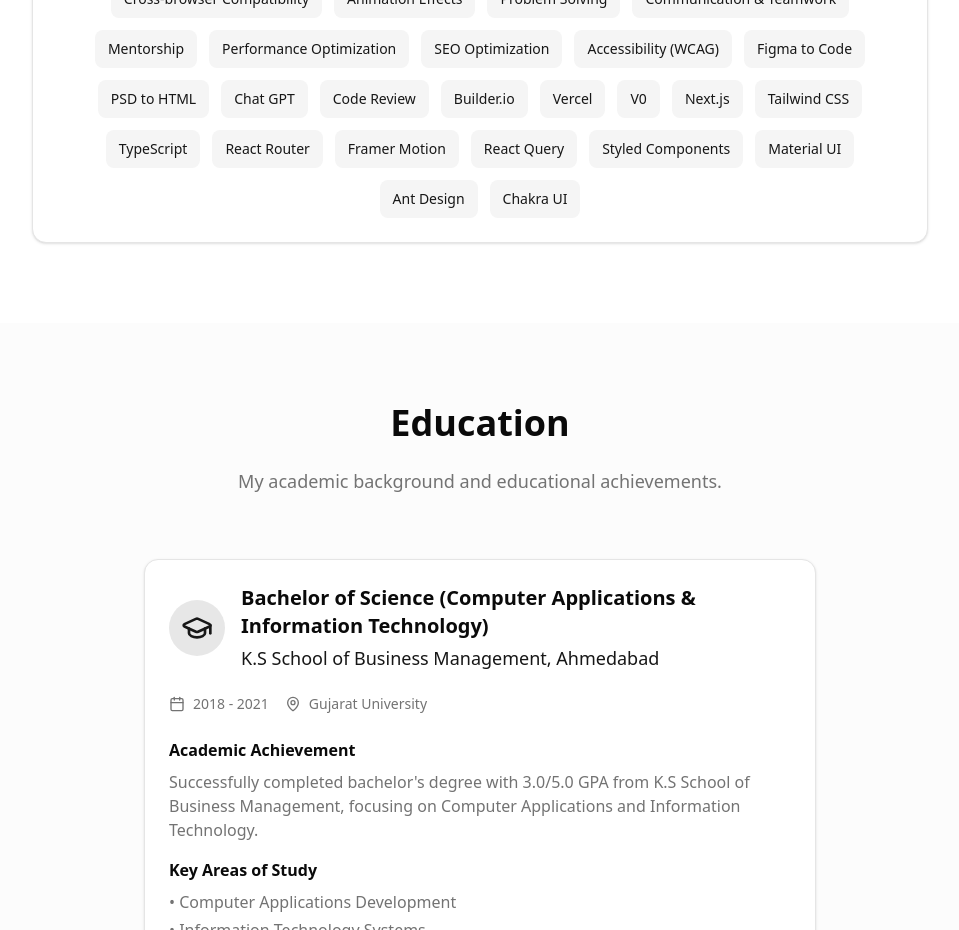
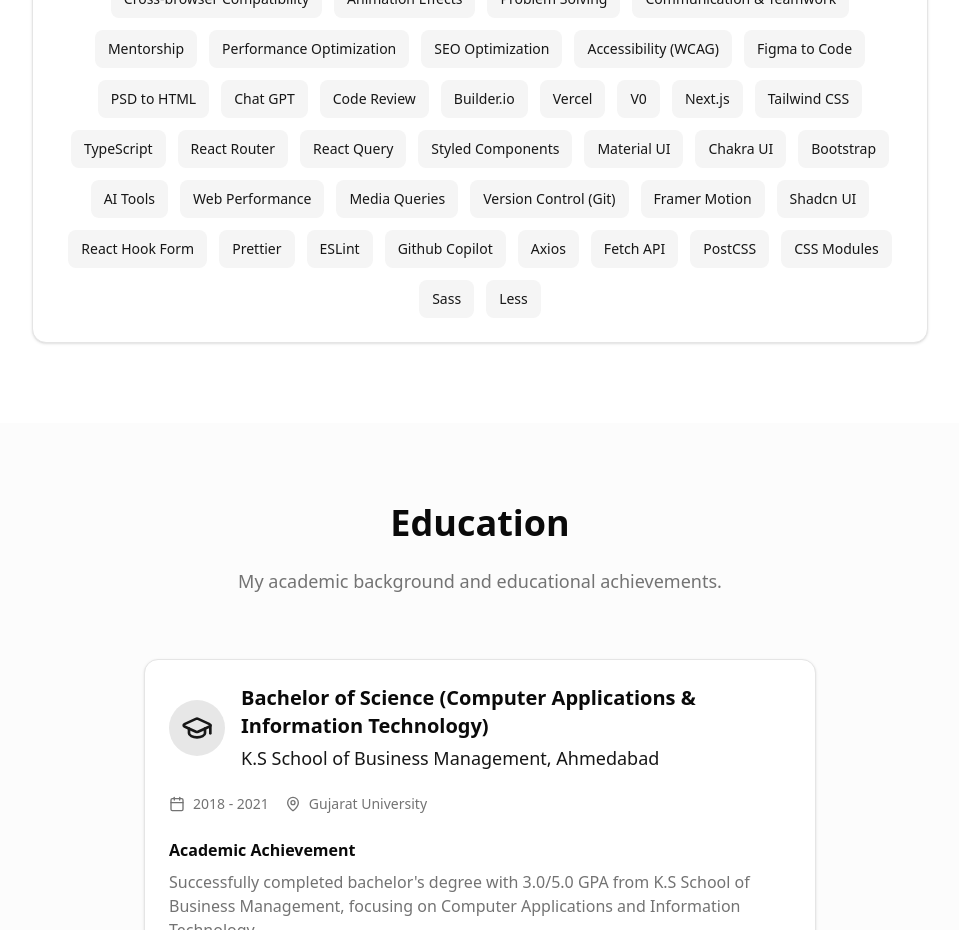
Before and after one commit to Zharsh01/MyPortfolio, a Next.js app: page / in a window 1280 px wide. Shown: the part 5320-6250 px from the top of the page, without its empty margins (160-1119 px from the left). Built offline with nearby package versions, Linux system fonts and the light colour scheme.

Commit message:
Final Commit

```diff
--- a/src/components/skills.tsx
+++ b/src/components/skills.tsx
@@ -62,12 +62,27 @@ export function Skills() {
     "Tailwind CSS",
     "TypeScript",
     "React Router",
-    "Framer Motion",
     "React Query",
     "Styled Components",
     "Material UI",
-    "Ant Design",
     "Chakra UI",
+    "Bootstrap",
+    "AI Tools",
+    "Web Performance",
+    "Media Queries",
+    "Version Control (Git)",
+    "Framer Motion",
+    "Shadcn UI",
+    "React Hook Form",
+    "Prettier",
+    "ESLint",
+    "Github Copilot",
+    "Axios",
+    "Fetch API",
+    "PostCSS",
+    "CSS Modules",
+    "Sass",
+    "Less",
   ];
 
   return (
```
